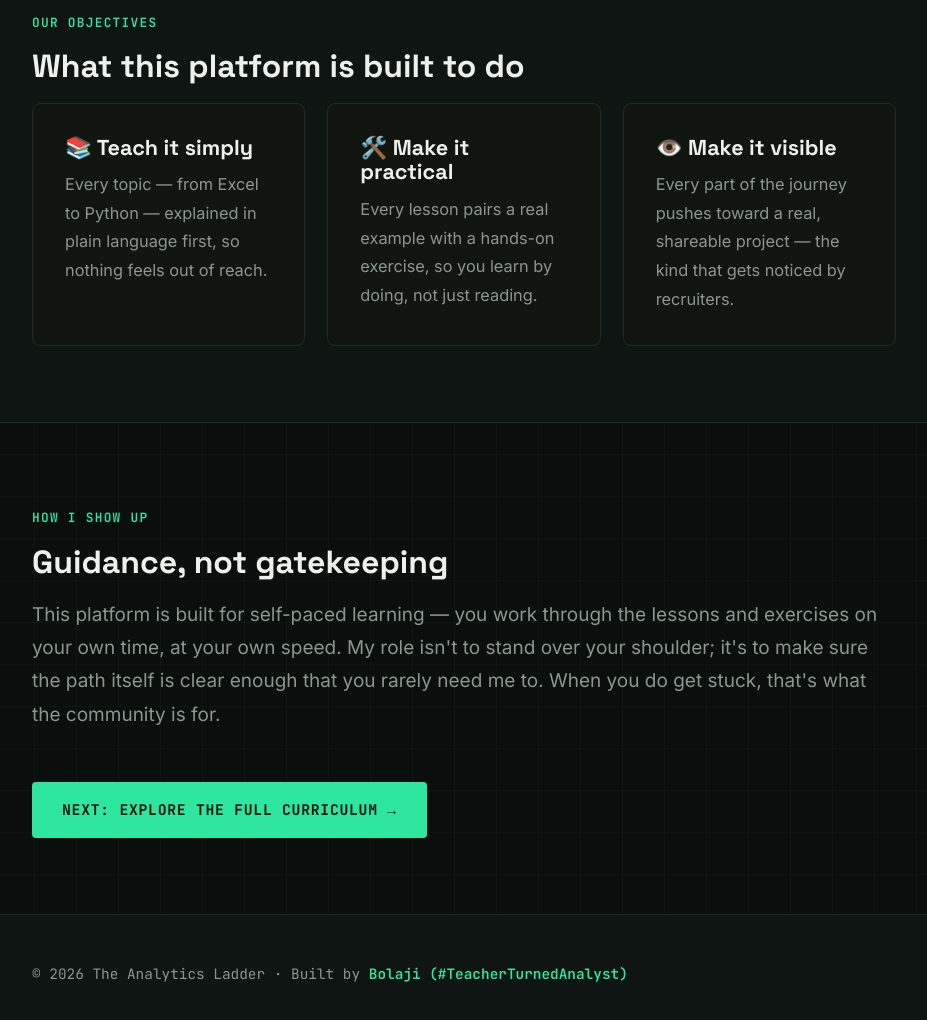
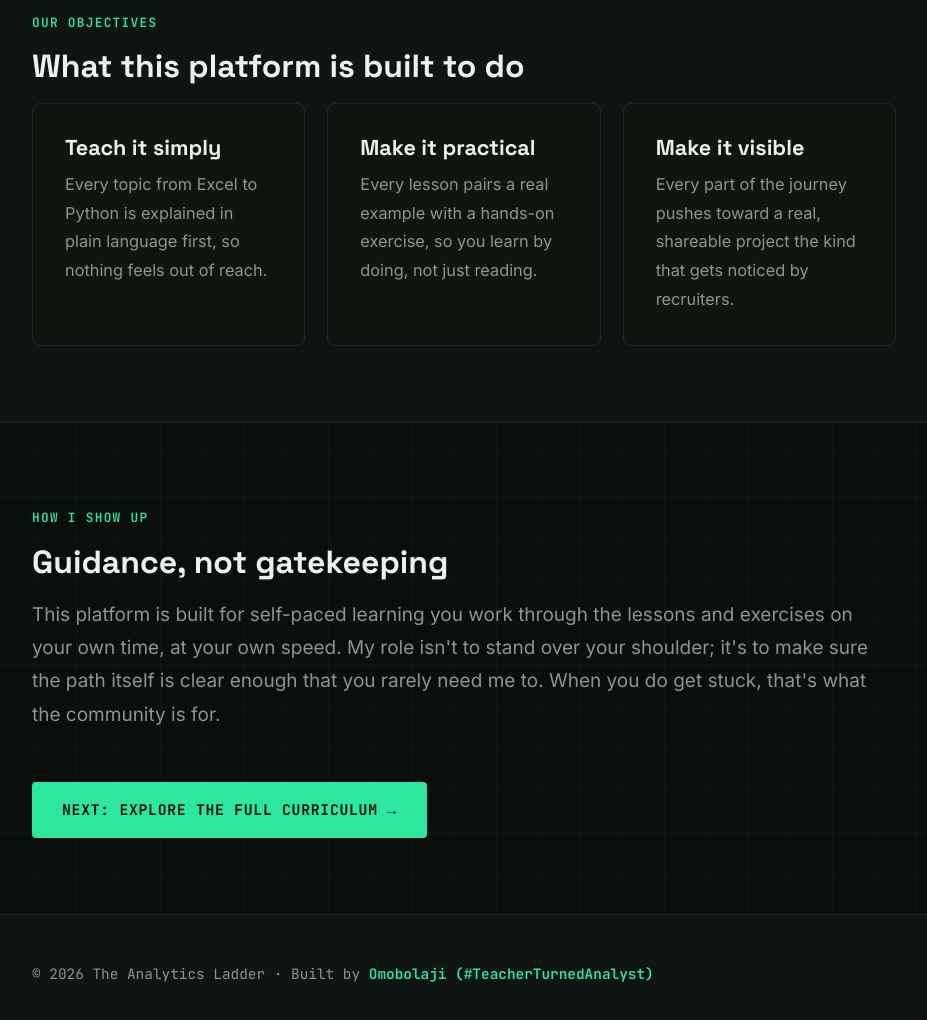
Before and after one commit to komobolaji20-droid/analytics-ladder2, a plain HTML site: page mission.html in a window 1280 px wide. Shown: the part 1100-2120 px from the top of the page, without its empty margins (176-1103 px from the left). Drawn offline with Linux system fonts and the light colour scheme.

Commit message:
Update mission.html with name changes and text fixes

```diff
--- a/mission.html
+++ b/mission.html
@@ -3,7 +3,7 @@
 <head>
 <meta charset="UTF-8">
 <meta name="viewport" content="width=device-width, initial-scale=1.0">
-<title>The Analytics Ladder — Mission & Objective</title>
+<title>The Analytics Ladder : Mission & Objective</title>
 <link rel="stylesheet" href="css/style.css">
 </head>
 <body>
@@ -12,7 +12,7 @@
   <div class="wrap">
     <div class="rail-brand">TAL<span class="rung-mark">.LADDER</span></div>
     <div class="rail-links">
-      <a href="index.html">Meet Bolaji</a>
+      <a href="index.html">Meet Omobolaji</a>
       <a href="community.html">The Community</a>
       <a href="mission.html" class="active">Our Mission</a>
       <a href="toc.html">Start Learning</a>
@@ -22,9 +22,9 @@
 
 <header class="hero">
   <div class="wrap">
-    <span class="eyebrow">Page 3 — Objective / Mission</span>
+    <span class="eyebrow">Page 3 : Objective / Mission</span>
     <h1>Every rung has a purpose.</h1>
-    <p class="lead">We're not here to hand out certificates. We're here to help you build real, visible, job-ready skill — at your own pace.</p>
+    <p class="lead">We're not here to hand out certificates. We're here to help you build real, visible, job-ready skill  at your own pace.</p>
     <a href="toc.html" class="btn">See the Full Path →</a>
   </div>
 </header>
@@ -32,7 +32,7 @@
 <section class="block">
   <div class="wrap">
     <span class="section-label">Our Mission</span>
-    <h2>Take anyone from zero to job-ready in data analytics — for free.</h2>
+    <h2>Take anyone from zero to job-ready in data analytics for free.</h2>
     <p>We believe that where you were born or how much you can afford to spend shouldn't decide whether you get to build a career in data. The Analytics Ladder exists to close that gap: a completely free, structured, honest path from knowing nothing about data to being genuinely ready for a data analyst role.</p>
   </div>
 </section>
@@ -43,16 +43,16 @@
     <h2>What this platform is built to do</h2>
     <div class="grid-3">
       <div class="card">
-        <h3>📚 Teach it simply</h3>
-        <p>Every topic — from Excel to Python — explained in plain language first, so nothing feels out of reach.</p>
+        <h3> Teach it simply</h3>
+        <p>Every topic  from Excel to Python is explained in plain language first, so nothing feels out of reach.</p>
       </div>
       <div class="card">
-        <h3>🛠️ Make it practical</h3>
+        <h3> Make it practical</h3>
         <p>Every lesson pairs a real example with a hands-on exercise, so you learn by doing, not just reading.</p>
       </div>
       <div class="card">
-        <h3>👁️ Make it visible</h3>
-        <p>Every part of the journey pushes toward a real, shareable project — the kind that gets noticed by recruiters.</p>
+        <h3> Make it visible</h3>
+        <p>Every part of the journey pushes toward a real, shareable project the kind that gets noticed by recruiters.</p>
       </div>
     </div>
   </div>
@@ -62,14 +62,14 @@
   <div class="wrap">
     <span class="section-label">How I Show Up</span>
     <h2>Guidance, not gatekeeping</h2>
-    <p>This platform is built for self-paced learning — you work through the lessons and exercises on your own time, at your own speed. My role isn't to stand over your shoulder; it's to make sure the path itself is clear enough that you rarely need me to. When you do get stuck, that's what the community is for.</p>
+    <p>This platform is built for self-paced learning  you work through the lessons and exercises on your own time, at your own speed. My role isn't to stand over your shoulder; it's to make sure the path itself is clear enough that you rarely need me to. When you do get stuck, that's what the community is for.</p>
     <a href="toc.html" class="btn">Next: Explore the Full Curriculum →</a>
   </div>
 </section>
 
 <footer>
   <div class="wrap">
-    &copy; 2026 The Analytics Ladder · Built by <a href="https://komobolaji20-droid.github.io" target="_blank" rel="noopener">Bolaji (#TeacherTurnedAnalyst)</a>
+    &copy; 2026 The Analytics Ladder · Built by <a href="https://komobolaji20-droid.github.io" target="_blank" rel="noopener">Omobolaji (#TeacherTurnedAnalyst)</a>
   </div>
 </footer>
 
```
